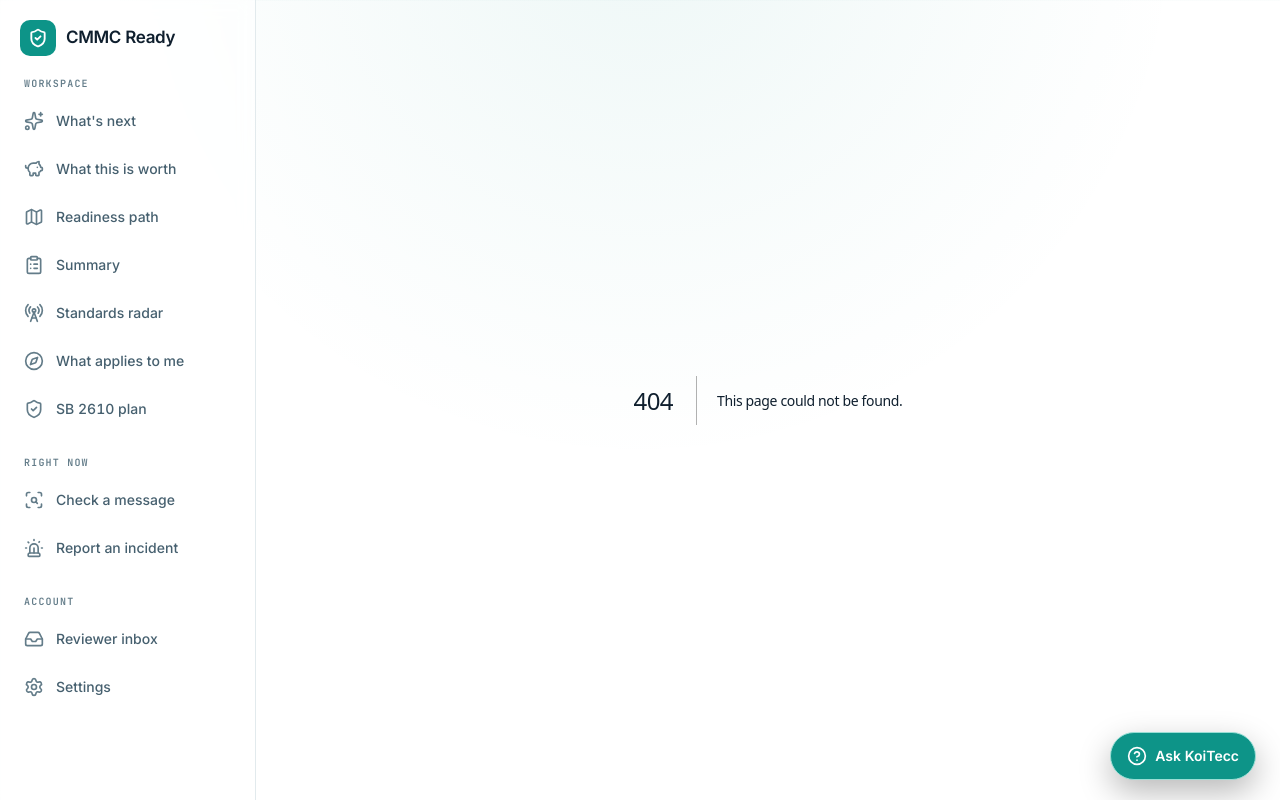
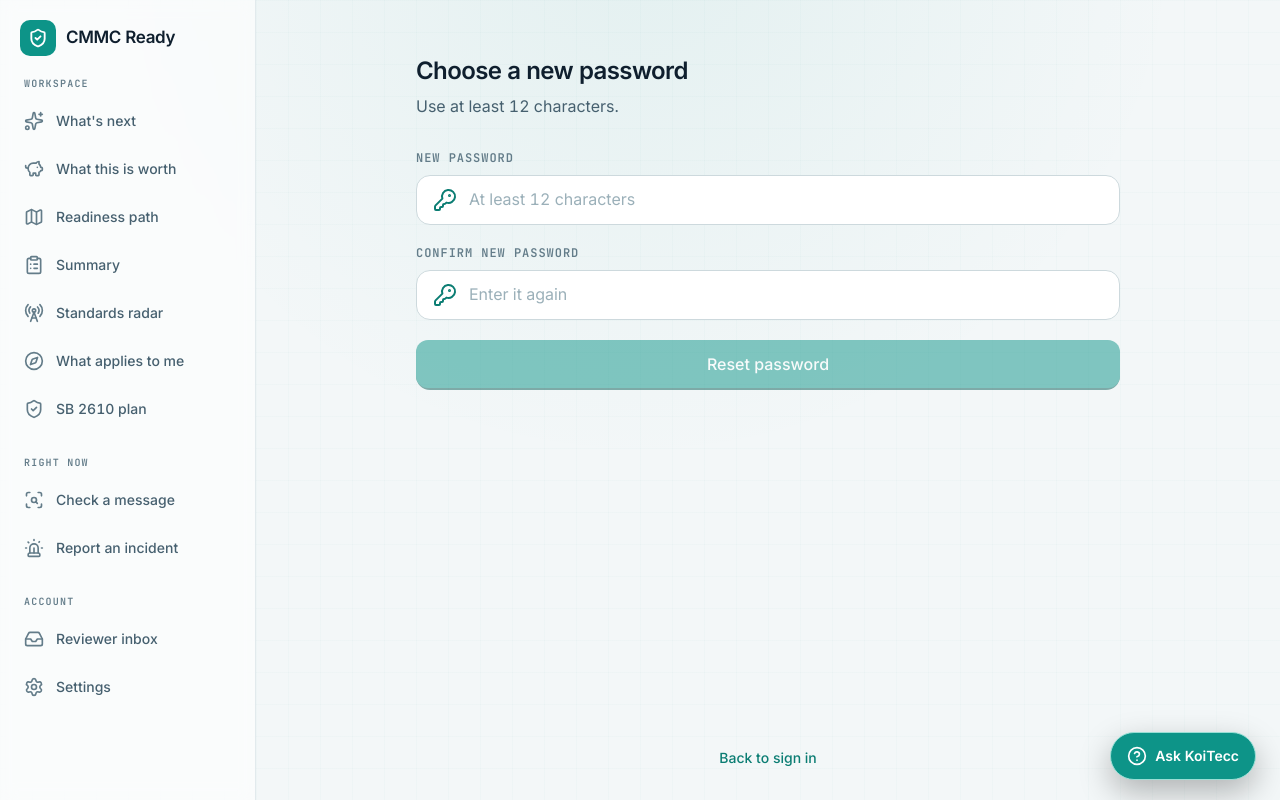
Before and after one commit to JonathanAHerrera/Capstone-KoiTecc, a Next.js app: page /reset-password in a window 1280 px wide. Before the commit this address had no page. Built offline with nearby package versions, Linux system fonts and the light colour scheme; what async_hooks would draw is missing.

Commit message:
improved sign on workflow, added local password reset

```diff
--- /dev/null
+++ b/src/app/forgot-password/page.tsx
@@ -0,0 +1,8 @@
+import type { Metadata } from "next";
+import { ForgotPasswordForm } from "@/components/auth/forgot-password-form";
+
+export const metadata: Metadata = { title: "Reset your password — Texas Safe Harbor" };
+
+export default function ForgotPasswordPage() {
+  return <ForgotPasswordForm />;
+}
--- /dev/null
+++ b/src/app/reset-password/page.tsx
@@ -0,0 +1,15 @@
+import type { Metadata } from "next";
+import { ResetPasswordForm } from "@/components/auth/reset-password-form";
+
+export const metadata: Metadata = { title: "Choose a new password — Texas Safe Harbor" };
+
+type ResetPasswordPageProps = {
+  searchParams: Promise<Record<string, string | string[] | undefined>>;
+};
+
+export default async function ResetPasswordPage({ searchParams }: ResetPasswordPageProps) {
+  const resolvedSearchParams = await searchParams;
+  const rawToken = resolvedSearchParams.token;
+  const token = Array.isArray(rawToken) ? rawToken[0] : rawToken;
+  return <ResetPasswordForm token={token} />;
+}
--- /dev/null
+++ b/src/components/auth/forgot-password-form.tsx
@@ -0,0 +1,95 @@
+"use client";
+
+import Link from "next/link";
+import { AtSign } from "lucide-react";
+import { useState } from "react";
+import { AuthTextField } from "@/components/auth/auth-text-field";
+import { BigButton } from "@/components/ui/big-button";
+
+export function ForgotPasswordForm() {
+  const [email, setEmail] = useState("");
+  const [message, setMessage] = useState<string | null>(null);
+  const [errorMessage, setErrorMessage] = useState<string | null>(null);
+  const [requestingReset, setRequestingReset] = useState(false);
+
+  async function handleRequestReset(): Promise<void> {
+    if (requestingReset || email.trim().length === 0) return;
+    setRequestingReset(true);
+    setMessage(null);
+    setErrorMessage(null);
+    try {
+      const response = await fetch("/api/auth/request-password-reset", {
+        method: "POST",
+        headers: { "Content-Type": "application/json" },
+        body: JSON.stringify({
+          email: email.trim(),
+          redirectTo: `${window.location.origin}/reset-password`,
+        }),
+      });
+      const payload = (await response.json().catch(() => null)) as { message?: string } | null;
+      if (!response.ok) {
+        setErrorMessage(payload?.message ?? "Could not start password reset. Please try again.");
+        return;
+      }
+      setMessage("If an account exists for that email, a reset link is ready in the server terminal.");
+    } catch {
+      setErrorMessage("Could not reach the account service. Check that the app server is running.");
+    } finally {
+      setRequestingReset(false);
+    }
+  }
+
+  return (
+    <div className="flex min-h-dvh flex-col gap-8 px-5 pt-[max(2rem,env(safe-area-inset-top))] pb-8">
+      <header className="flex flex-col gap-2 pt-6">
+        <h1 className="text-2xl font-semibold text-ink">Reset your password</h1>
+        <p className="text-base text-text-secondary">
+          Enter your email. For local testing, the reset link will be printed in the app server terminal.
+        </p>
+      </header>
+
+      <form
+        className="flex flex-col gap-5"
+        onSubmit={(event) => {
+          event.preventDefault();
+          void handleRequestReset();
+        }}
+      >
+        <AuthTextField
+          label="Work email"
+          icon={<AtSign aria-hidden />}
+          type="email"
+          name="email"
+          value={email}
+          onChange={(event) => setEmail(event.target.value)}
+          autoComplete="email"
+          autoCapitalize="none"
+          inputMode="email"
+          placeholder="you@company.com"
+          enterKeyHint="go"
+          autoFocus
+          required
+        />
+        {message ? (
+          <p className="rounded-card border border-primary/40 bg-primary/10 px-4 py-3 text-sm text-primary-text">
+            {message}
+          </p>
+        ) : null}
+        {errorMessage ? (
+          <p className="rounded-card border border-danger/40 bg-danger/10 px-4 py-3 text-sm text-danger">
+            {errorMessage}
+          </p>
+        ) : null}
+        <BigButton type="submit" fullWidth loading={requestingReset} disabled={email.trim().length === 0}>
+          Get reset link
+        </BigButton>
+      </form>
+
+      <p className="mt-auto text-center text-sm text-text-secondary">
+        <Link href="/sign-in" className="font-medium text-primary-text underline-offset-4 hover:underline">
+          Back to sign in
+        </Link>
+      </p>
+    </div>
+  );
+}
--- /dev/null
+++ b/src/components/auth/reset-password-form.tsx
@@ -0,0 +1,111 @@
+"use client";
+
+import Link from "next/link";
+import { KeyRound } from "lucide-react";
+import { useState } from "react";
+import { AuthTextField } from "@/components/auth/auth-text-field";
+import { BigButton } from "@/components/ui/big-button";
+
+const MIN_PASSWORD_LENGTH = 12;
+
+export function ResetPasswordForm({ token }: { token: string | undefined }) {
+  const [password, setPassword] = useState("");
+  const [confirmation, setConfirmation] = useState("");
+  const [message, setMessage] = useState<string | null>(null);
+  const [errorMessage, setErrorMessage] = useState<string | null>(null);
+  const [resettingPassword, setResettingPassword] = useState(false);
+
+  async function handleResetPassword(): Promise<void> {
+    if (resettingPassword) return;
+    if (!token) {
+      setErrorMessage("This reset link is missing or invalid.");
+      return;
+    }
+    if (password.length < MIN_PASSWORD_LENGTH) {
+      setErrorMessage(`Use a password with at least ${MIN_PASSWORD_LENGTH} characters.`);
+      return;
+    }
+    if (password !== confirmation) {
+      setErrorMessage("Passwords do not match.");
+      return;
+    }
+    setResettingPassword(true);
+    setErrorMessage(null);
+    try {
+      const response = await fetch("/api/auth/reset-password", {
+        method: "POST",
+        headers: { "Content-Type": "application/json" },
+        body: JSON.stringify({ token, newPassword: password }),
+      });
+      const payload = (await response.json().catch(() => null)) as { message?: string } | null;
+      if (!response.ok) {
+        setErrorMessage(payload?.message ?? "Could not reset your password. Request a new link and try again.");
+        return;
+      }
+      setMessage("Your password was reset. You can now sign in with the new password.");
+    } catch {
+      setErrorMessage("Could not reach the account service. Check that the app server is running.");
+    } finally {
+      setResettingPassword(false);
+    }
+  }
+
+  return (
+    <div className="flex min-h-dvh flex-col gap-8 px-5 pt-[max(2rem,env(safe-area-inset-top))] pb-8">
+      <header className="flex flex-col gap-2 pt-6">
+        <h1 className="text-2xl font-semibold text-ink">Choose a new password</h1>
+        <p className="text-base text-text-secondary">Use at least 12 characters.</p>
+      </header>
+
+      <form
+        className="flex flex-col gap-5"
+        onSubmit={(event) => {
+          event.preventDefault();
+          void handleResetPassword();
+        }}
+      >
+        <AuthTextField
+          label="New password"
+          icon={<KeyRound aria-hidden />}
+          type="password"
+          name="password"
+          value={password}
+          onChange={(event) => setPassword(event.target.value)}
+          autoComplete="new-password"
+          placeholder="At least 12 characters"
+          required
+        />
+        <AuthTextField
+          label="Confirm new password"
+          icon={<KeyRound aria-hidden />}
+          type="password"
+          name="password-confirmation"
+          value={confirmation}
+          onChange={(event) => setConfirmation(event.target.value)}
+          autoComplete="new-password"
+          placeholder="Enter it again"
+          required
+        />
+        {message ? (
+          <p className="rounded-card border border-primary/40 bg-primary/10 px-4 py-3 text-sm text-primary-text">
+            {message}
+          </p>
+        ) : null}
+        {errorMessage ? (
+          <p className="rounded-card border border-danger/40 bg-danger/10 px-4 py-3 text-sm text-danger">
+            {errorMessage}
+          </p>
+        ) : null}
+        <BigButton type="submit" fullWidth loading={resettingPassword} disabled={!token}>
+          Reset password
+        </BigButton>
+      </form>
+
+      <p className="mt-auto text-center text-sm text-text-secondary">
+        <Link href="/sign-in" className="font-medium text-primary-text underline-offset-4 hover:underline">
+          Back to sign in
+        </Link>
+      </p>
+    </div>
+  );
+}
--- a/src/components/auth/sign-in-form.tsx
+++ b/src/components/auth/sign-in-form.tsx
@@ -165,6 +165,12 @@ export function SignInForm({ redirectTo }: { redirectTo: string }) {
         </BigButton>
       </form>
 
+      <p className="text-center text-sm text-text-secondary">
+        <Link href="/forgot-password" className="font-medium text-primary-text underline-offset-4 hover:underline">
+          Forgot your password?
+        </Link>
+      </p>
+
       <p className="mt-auto text-center text-sm text-text-secondary">
         New here?{" "}
         <Link href="/sign-up" className="font-medium text-primary-text underline-offset-4 hover:underline">
--- a/src/components/auth/sign-up-form.tsx
+++ b/src/components/auth/sign-up-form.tsx
@@ -11,7 +11,11 @@ const MIN_PASSWORD_LENGTH = 12;
 const SIGN_UP_TIMEOUT_MS = 15_000;
 
 type SignUpErrorResponse = {
+  code?: string;
   message?: string;
+  error?: {
+    message?: string;
+  };
 };
 
 export function SignUpForm({ redirectTo }: { redirectTo: string }) {
@@ -50,7 +54,15 @@ export function SignUpForm({ redirectTo }: { redirectTo: string }) {
       });
       if (!response.ok) {
         const payload = (await response.json().catch(() => null)) as SignUpErrorResponse | null;
-        setErrorMessage(payload?.message ?? "Could not create your account. Please try again.");
+        if (payload?.code === "USER_ALREADY_EXISTS_USE_ANOTHER_EMAIL") {
+          setErrorMessage("An account with this email already exists. Sign in instead.");
+        } else {
+          setErrorMessage(
+            payload?.message ??
+              payload?.error?.message ??
+              "Could not create your account. Please try again.",
+          );
+        }
         return;
       }
       router.push(redirectTo);
--- a/src/lib/auth.ts
+++ b/src/lib/auth.ts
@@ -31,6 +31,12 @@ export const auth = betterAuth({
     autoSignIn: true,
     // Email delivery is a later phase; until then accounts are usable immediately.
     requireEmailVerification: false,
+    sendResetPassword: async ({ user, url }) => {
+      if (process.env.NODE_ENV === "production") {
+        throw new Error("Password reset email delivery is not configured.");
+      }
+      console.info(`[password-reset] Reset link for ${user.email}: ${url}`);
+    },
   },
   // nextCookies() must stay last so it can set cookies after every other plugin's hooks run.
   plugins: [twoFactor({ issuer: APP_NAME }), nextCookies()],
```
